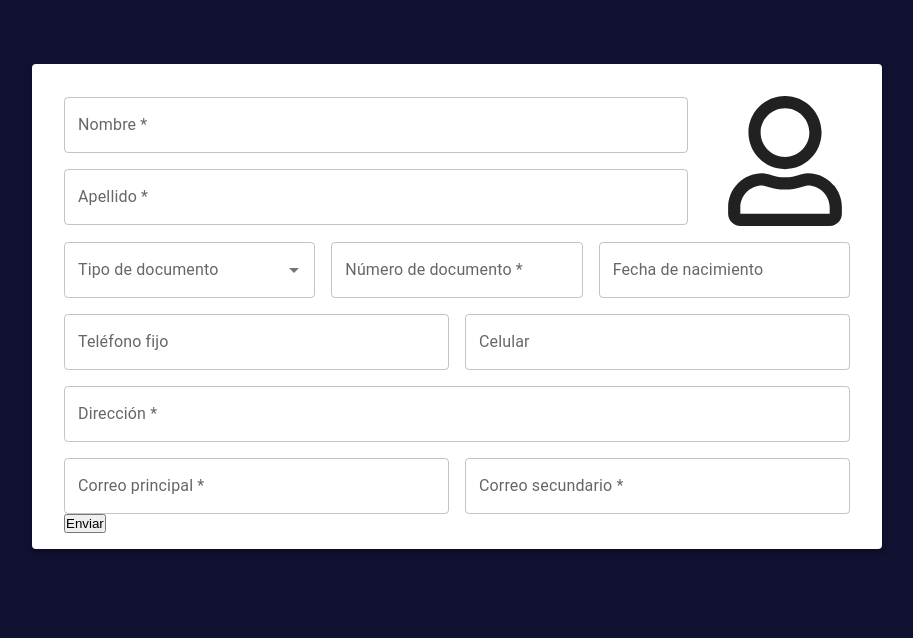
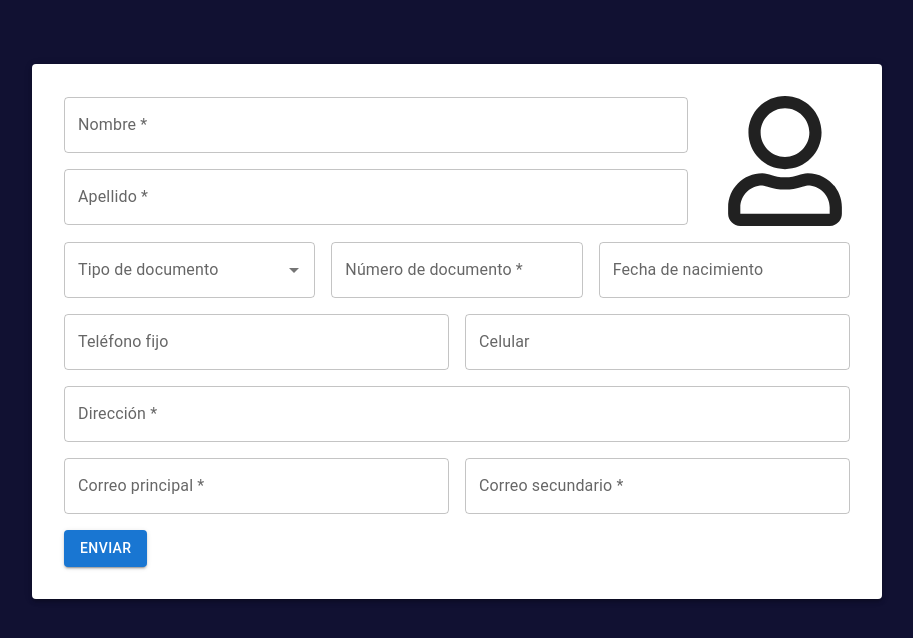
Before and after one commit to jolgo1989/madesForm, a React (Vite) app: page / in a window 1280 px wide. Shown: the top 638 px of the page, without its empty margins (183-1096 px from the left). Built offline with nearby package versions, Linux system fonts and the light colour scheme.

Commit message:
Se agrego button

```diff
--- a/src/components/PruebaForm.jsx
+++ b/src/components/PruebaForm.jsx
@@ -2,7 +2,7 @@ import { FaRegUser } from "react-icons/fa"; // Importar imagen desde react-icons
 import { useForm, Controller } from "react-hook-form"; // Importa el hook useForm desde la librería react-hook-form
 import { useTheme } from "@mui/material/styles";
 import Date from "./Date";
-import { Paper, TextField, Box, Autocomplete } from "@mui/material";
+import { Paper, TextField, Box, Autocomplete, Button } from "@mui/material";
 
 // Opciones de tipo de documento
 const tipos = [
@@ -369,7 +369,16 @@ const PruebaForm = () => {
             }}
           />
         </Box>
-        <button type="submit">Enviar</button>
+
+        <Button
+          variant="contained"
+          type="submit"
+          sx={{
+            my: 2,
+          }}
+        >
+          Enviar
+        </Button>
       </form>
     </Paper>
   );
```
